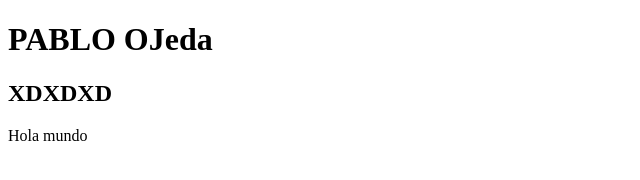
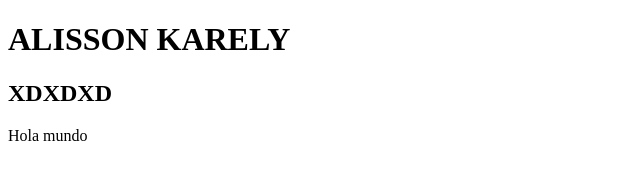
Before and after one commit to PABLOUJIJIJA/pr-ctica-curso, a plain HTML site: page index.html in a window 1280 px wide. Shown: the whole page, without its empty margins (0-640 px from the left). Drawn offline with Linux system fonts and the light colour scheme.

Commit message:
Cambiando nombre alisson al index

```diff
--- a/index.html
+++ b/index.html
@@ -6,8 +6,9 @@
     <title>PENE PENE </title>
 </head>
 <body>
-    <h1>PABLO OJeda</h1>
+    <h1>ALISSON KARELY</h1>
     <h2>XDXDXD</h2>
     <p>Hola mundo</p>
 </body>
+
 </html>
```
